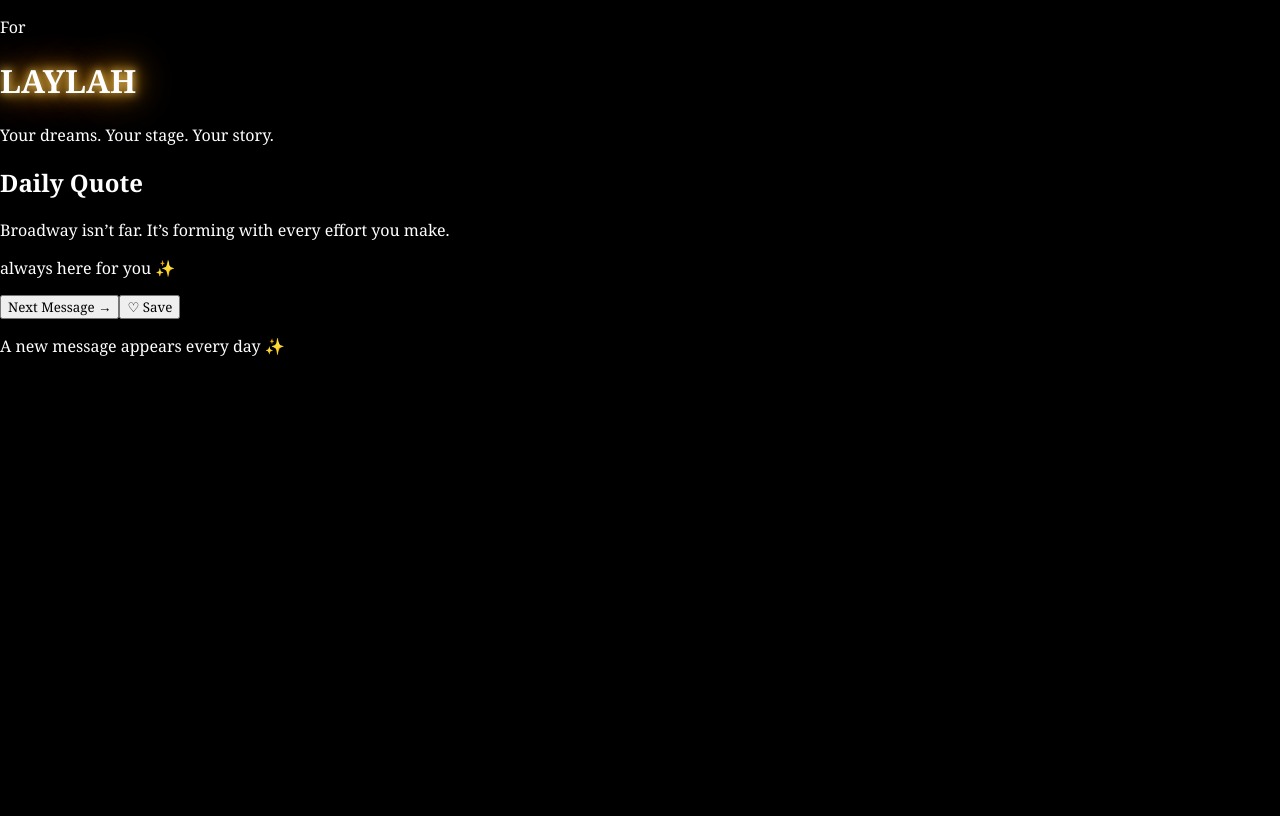
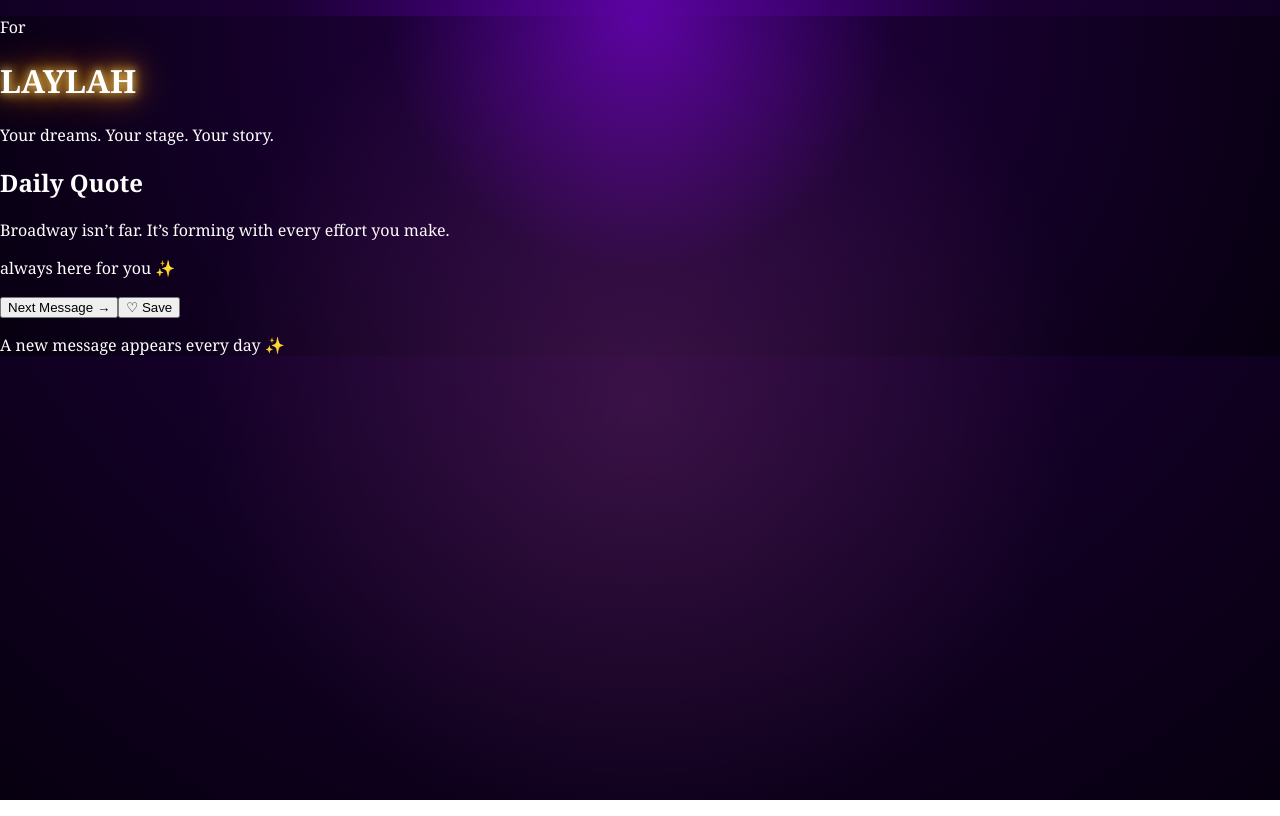
Before and after one commit to Mathis777/laylah-site, a Next.js app: page / in a window 1280 px wide. Built offline with nearby package versions, Linux system fonts and the light colour scheme.

Commit message:
remove tailwind completely

```diff
--- a/app/globals.css
+++ b/app/globals.css
@@ -1,26 +1,25 @@
 html, body {
+  margin: 0;
   padding: 0;
-  margin: 0;
-  height: 100%;
-  width: 100%;
-  background: black;
+  min-height: 100%;
   color: white;
   font-family: Georgia, serif;
+
+  background: radial-gradient(circle at top,
+    #5a00a3 0%,
+    #1a0033 35%,
+    #070010 100%
+  );
 }
 
-/* Reset basique */
-* {
-  box-sizing: border-box;
+/* glow ambiance scène */
+body::before {
+  content: "";
+  position: fixed;
+  inset: 0;
+  background: radial-gradient(circle at center,
+    rgba(255, 120, 200, 0.15),
+    transparent 60%
+  );
+  pointer-events: none;
 }
-
-/* Enlève les styles par défaut des boutons */
-button {
-  cursor: pointer;
-  font-family: inherit;
-}
-
-/* Liens propres */
-a {
-  color: inherit;
-  text-decoration: none;
-}
--- a/package.json
+++ b/package.json
@@ -17,7 +17,6 @@
     "@types/node": "^20",
     "@types/react": "^19",
     "@types/react-dom": "^19",
-    "autoprefixer": "^10.5.0",
     "eslint": "^9",
     "eslint-config-next": "16.2.4",
     "postcss": "^8.5.13",
--- a/postcss.config.js
+++ b/postcss.config.js
@@ -1,6 +1,3 @@
 module.exports = {
-  plugins: {
-    "@tailwindcss/postcss": {},
-    autoprefixer: {},
-  },
-}
+  plugins: {},
+};
```
Also changed, not shown: 1 other file (tests, documents, lock files or other folders).
